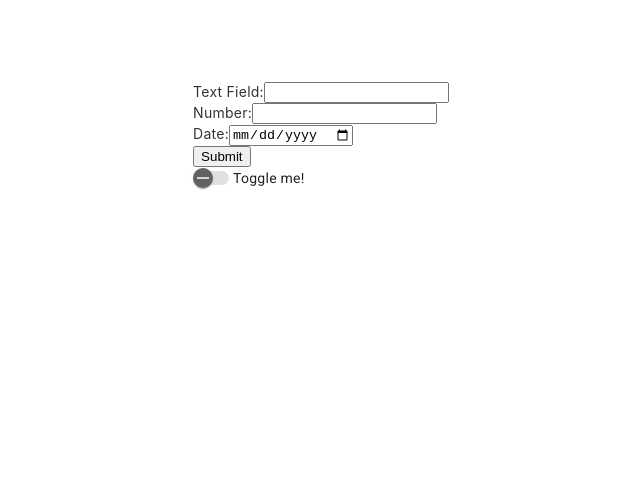
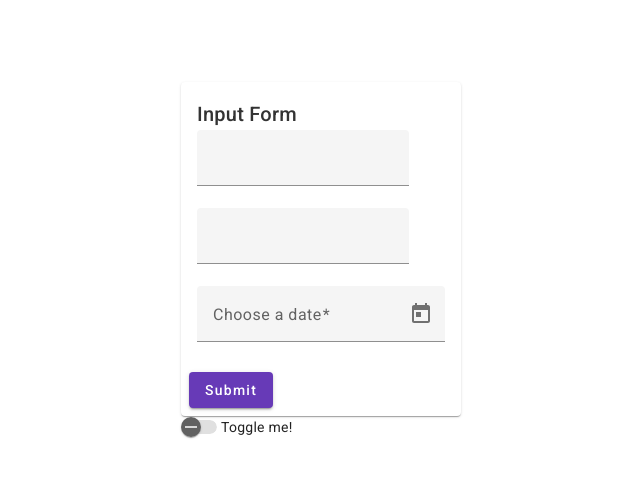
Before and after one commit to uyenvy717/my-first-project, an Angular app: page / in a window 1280 px wide. Shown: the top 478 px of the page, without its empty margins (319-959 px from the left). Built offline with nearby package versions, Linux system fonts and the light colour scheme.

Commit message:
validation + UI v1

```diff
--- a/src/app/my-form/my-form.component.html
+++ b/src/app/my-form/my-form.component.html
@@ -1,24 +1,62 @@
-<form (ngSubmit)="onSubmit()">
-    <div class="form-group">
-        <label for="textInput">Text Field:</label>
-        <input type="text" id="textInput" name="textInput" [(ngModel)]="userInput.text" class="form-control" required />
-    </div>
-    <div class="form-group">
-        <label for="numberInput">Number:</label>
-        <input type="number" id="numberInput" name="numberInput" [(ngModel)]="userInput.number" class="form-control"
-            required />
-    </div>
-    <div class="form-group">
-        <label for="dateInput">Date:</label>
-        <input type="date" id="dateInput" name="dateInput" [(ngModel)]="userInput.date" class="form-control" required />
-    </div>
-    <input type="hidden" name="hiddenField" value="hello there" />
-    <button type="submit" class="btn btn-primary">Submit</button>
+<form [formGroup]="myForm" class="form-container">
+    <mat-card>
+        <mat-card-header>
+            <mat-card-title>Input Form</mat-card-title>
+        </mat-card-header>
+        <mat-card-content>
+            <div class="row">
+                <div class="col-md-6">
+                    <mat-form-field class="full-width">
+                        <input formControlName="text" matInput>
+                        <mat-error *ngIf="myForm.get('text')?.touched && myForm.get('text')?.hasError('required')">
+                            Text is required
+                        </mat-error>
+                    </mat-form-field>
+                </div>
+                <div class="col-md-6">
+                    <mat-form-field class="full-width">
+                        <input type="number" formControlName="number" matInput>
+                        <mat-error *ngIf="myForm.get('number')?.touched && myForm.get('number')?.hasError('required')">
+                            Number is required
+                        </mat-error>
+                    </mat-form-field>
+                </div>
+            </div>
+            <div class="row">
+                <div class="col-md-6 top-padding">
+                    <mat-form-field class="full-width" appearance="fill">
+                        <mat-label>Choose a date</mat-label>
+                        <input formControlName="date" matInput [matDatepicker]="picker">
+                        <mat-error *ngIf="myForm.get('date')?.touched && myForm.get('date')?.hasError('required')">
+                            Date is required
+                        </mat-error>
+                        <mat-datepicker-toggle matSuffix [for]="picker"></mat-datepicker-toggle>
+                        <mat-datepicker #picker></mat-datepicker>
+                    </mat-form-field>
+                </div>
+            </div>
+            <input type="hidden" formControlName="hiddenField" value="hello there" />
+        </mat-card-content>
+        <mat-card-actions>
+            <button (click)="onSubmit()" mat-raised-button color="primary">Submit</button>
+        </mat-card-actions>
+    </mat-card>
 </form>
 
-<mat-slide-toggle>Toggle me!</mat-slide-toggle>
+<!-- Chuyển chủ đề sáng tối -->
+<mat-slide-toggle class="top-padding">Toggle me!</mat-slide-toggle>
 
-<div class="json-output" *ngIf="generatedJson">
-    <h3>Generated JSON with MD5 Hash:</h3>
-    <pre>{{ generatedJson }}</pre>
+<div *ngIf="!myForm.valid && generatedJson !== ''">
+    <mat-error>You need to fill in all the information.</mat-error>
 </div>
+
+<div *ngIf="generatedJson !== '' && showJsonResult">
+    <mat-card>
+        <mat-card-header>
+            <mat-card-title>Generated JSON</mat-card-title>
+        </mat-card-header>
+        <mat-card-content>
+            <pre>{{ generatedJson }}</pre>
+        </mat-card-content>
+    </mat-card>
+</div>
--- a/src/app/my-form/my-form.component.ts
+++ b/src/app/my-form/my-form.component.ts
@@ -1,4 +1,5 @@
 import { Component } from '@angular/core';
+import { FormBuilder, FormGroup, Validators } from '@angular/forms';
 import * as CryptoJS from 'crypto-js';
 
 @Component({
@@ -7,49 +8,52 @@ import * as CryptoJS from 'crypto-js';
   styleUrls: ['./my-form.component.css'],
 })
 export class MyFormComponent {
-  userInput: {
-    text: string;
-    number: number | null;
-    date: string;
-  } = {
-    text: '',
-    number: null,
-    date: ''
-  };
+  myForm: FormGroup;
+  generatedJson: string = ''; // Variable to store the generated JSON
+  showJsonResult: boolean = false;
 
-  generatedJson: string = ''; // Variable to store the generated JSON
-
-  // Function to calculate the MD5 hash using crypto-js
-  calculateMD5(text: string): string {
-    return CryptoJS.MD5(text).toString(CryptoJS.enc.Hex);
+  constructor(private formBuilder: FormBuilder) {
+    this.myForm = this.formBuilder.group({
+      text: ['', Validators.required],
+      number: ['', Validators.required],
+      date: ['', Validators.required],
+      hiddenField: ['hello there'],
+    });
   }
 
   onSubmit() {
-    // Here, you can access the user's input as userInput.text, userInput.number, and userInput.date
-    console.log('Text Field:', this.userInput.text);
-    console.log('Number:', this.userInput.number);
-    console.log('Date:', this.userInput.date);
+    if (this.myForm.valid) {
+      const textControl = this.myForm.get('text');
+      const numberControl = this.myForm.get('number');
+      const dateControl = this.myForm.get('date');
+      const hiddenControl = this.myForm.get('hiddenField');
 
-    // The hidden field's value is always "hello there"
-    console.log('Hidden Field:', 'hello there');
-
-    // Create a JSON object with form values
+      if (textControl && numberControl && dateControl) {
         const formData = {
-      text: this.userInput.text,
-      number: this.userInput.number,
-      date: this.userInput.date
+          text: textControl?.value,
+          number: numberControl?.value,
+          date: dateControl?.value,
+          hidden: hiddenControl?.value,
         };
 
         // Calculate the MD5 hash based on the 'text' field
-    const md5Hash = this.calculateMD5(formData.text);
+        const md5Hash = CryptoJS.MD5(formData.text).toString(CryptoJS.enc.Hex);
 
-    // Add the MD5 hash to the JSON
+        // Add the MD5 hash to the JSON object
         const jsonWithHash = {
           ...formData,
-      md5Hash: md5Hash
+          md5Hash: md5Hash,
         };
 
-    // Convert the JSON object with the hash to a JSON string
+        // Convert the JSON object to a JSON string
         this.generatedJson = JSON.stringify(jsonWithHash, null, 2); // Using 2 for pretty printing
+        this.showJsonResult = true;
+      }
+    } else {
+      this.generatedJson = 'hi';
+      this.showJsonResult = false; // Hide JSON result if form is not valid
+    }
+
+    console.log('Form data is ', this.myForm.value);
   }
 }
```
Also changed, not shown: src/app/app.module.ts (+20 -10 lines). Lines whose indentation alone changed are shown as unchanged.
